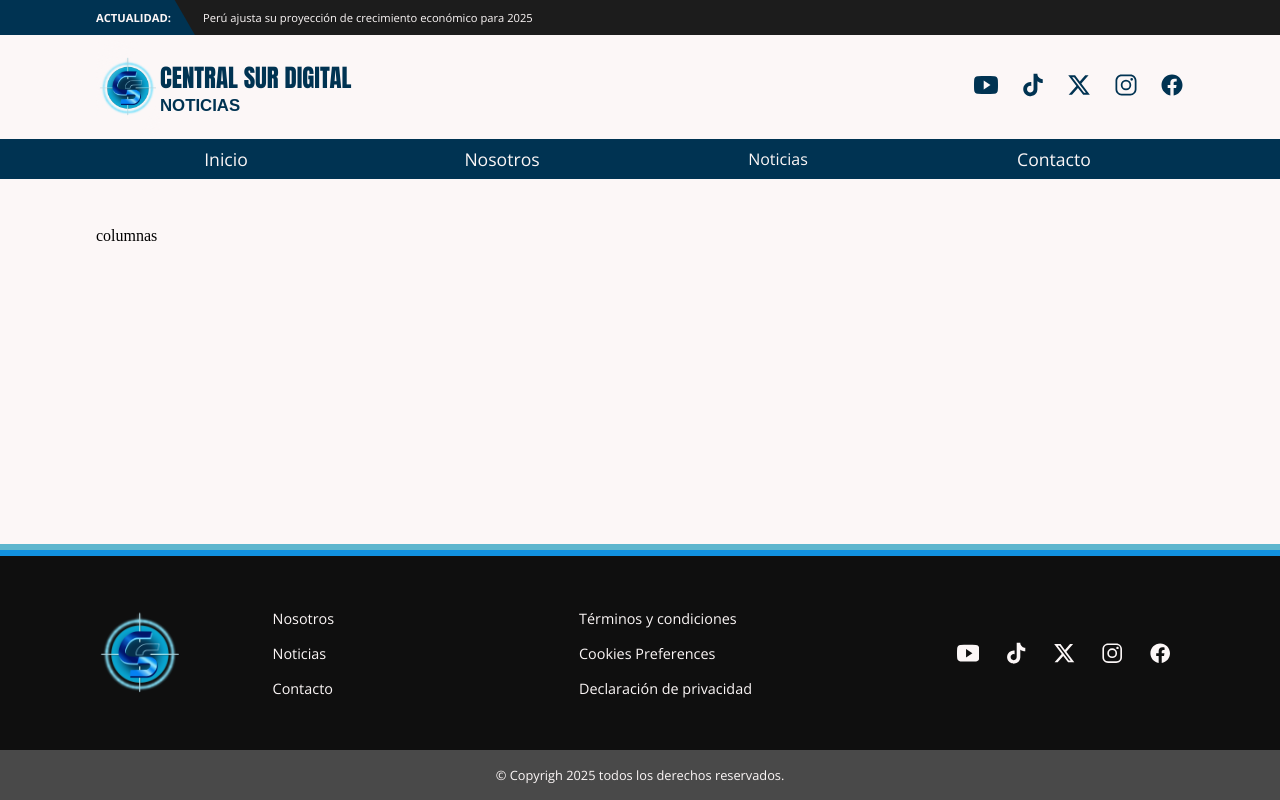
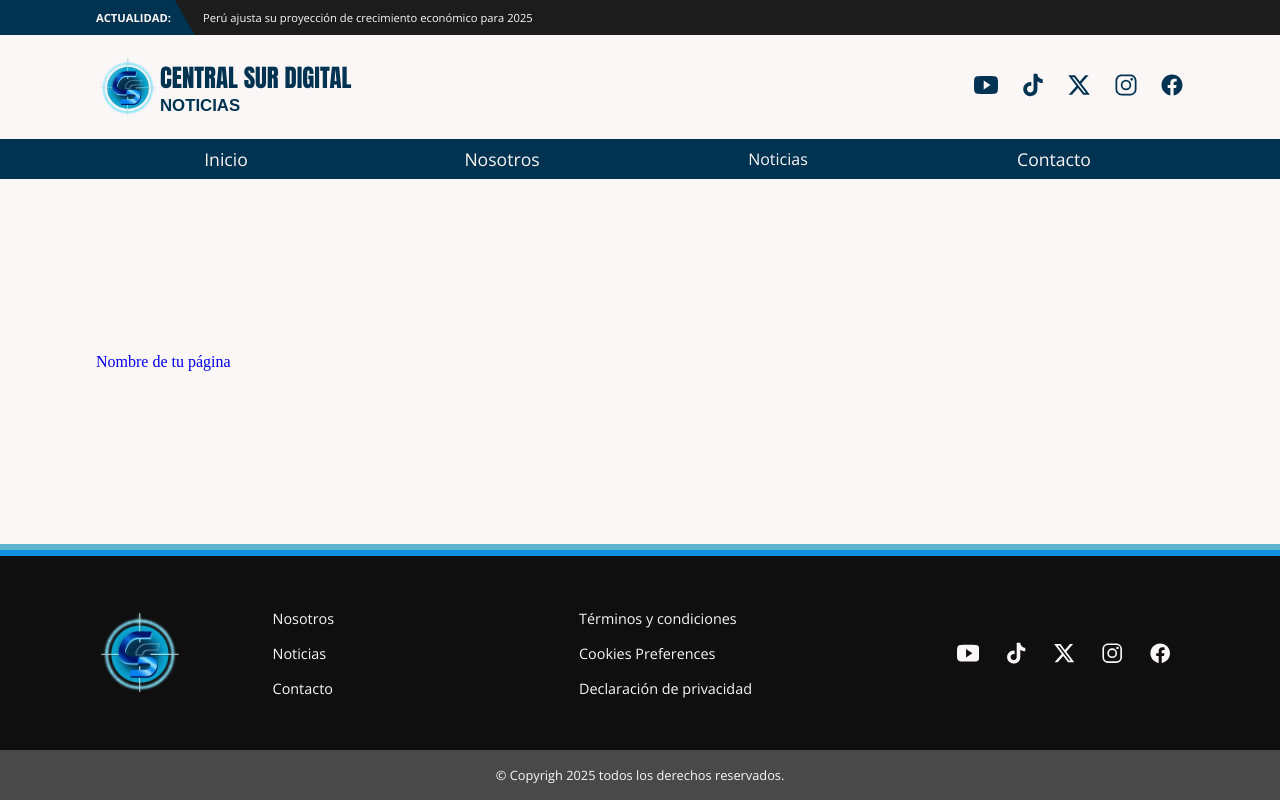
Before and after one commit to AndrewKSS7800/CentralSurDigital, a React (Vite) app: page /noticias/columnas in a window 1280 px wide. Built offline with nearby package versions, Linux system fonts and the light colour scheme.

Commit message:
Columnistas correcion 02

```diff
--- a/src/pages/home.jsx
+++ b/src/pages/home.jsx
@@ -221,6 +221,7 @@ const Home = () => {
             <div className="news-h">
                 <div className="add-h">
                 <span className='add-span'>Publicidad</span>
+
                 </div>
                 <div className="n-container">
                     <div className="cobesp">
--- a/src/pages/news/columns.jsx
+++ b/src/pages/news/columns.jsx
@@ -5,7 +5,25 @@ const Columns = () => {
 
 
   return (
-    <section>columnas</section>
+    <section>
+      <div id="fb-root"></div>
+        <script async defer crossorigin="anonymous"
+          src="https://connect.facebook.net/es_ES/sdk.js#xfbml=1&version=v19.0" nonce="TuNonce"></script>
+
+        <div class="fb-page"
+            data-href="https://www.facebook.com/profile.php?id=61575278335998"
+            data-tabs="timeline"
+            data-width="100"
+            data-height="1000"
+            data-small-header="false"
+            data-adapt-container-width="true"
+            data-hide-cover="false"
+            data-show-facepile="true">
+          <blockquote cite="https://www.facebook.com/profile.php?id=61575278335998" class="fb-xfbml-parse-ignore">
+            <a href="https://www.facebook.com/profile.php?id=61575278335998">Nombre de tu página</a>
+          </blockquote>
+        </div>
+    </section>
   );
 };
 
```
